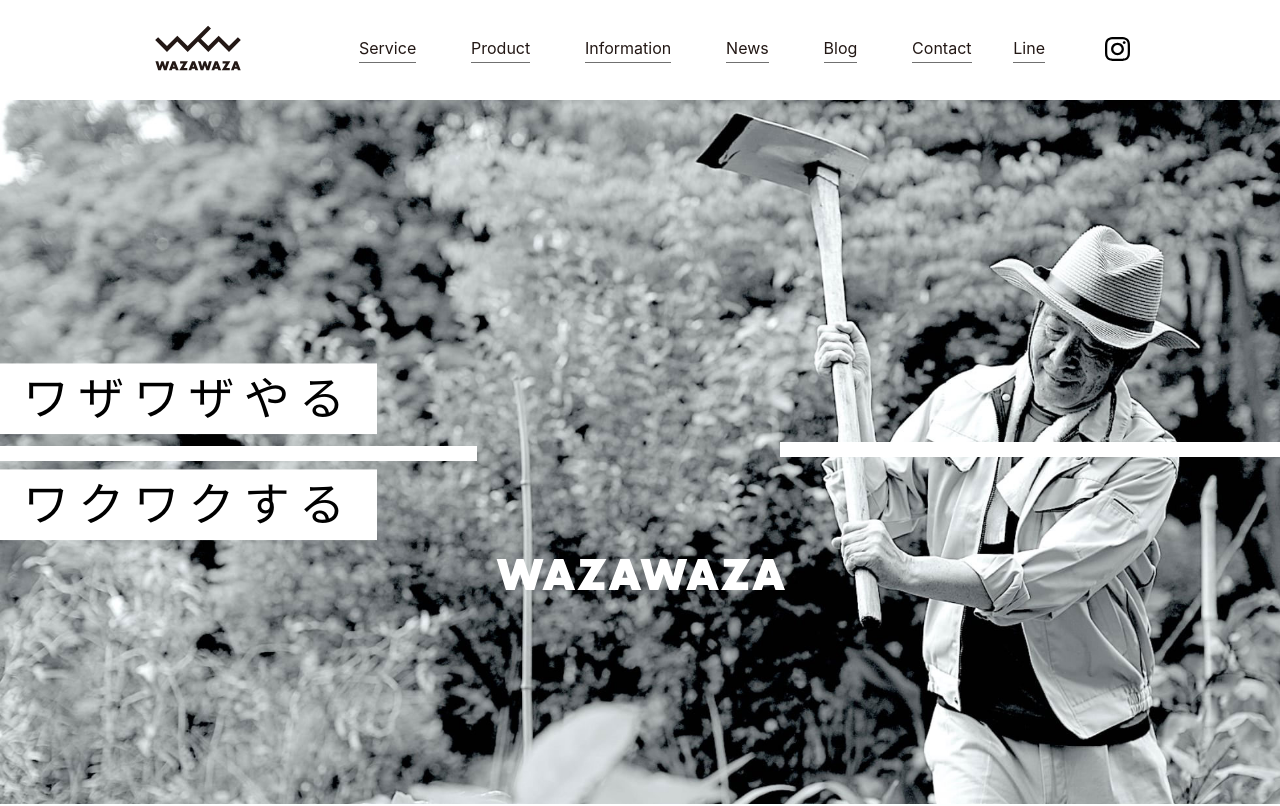
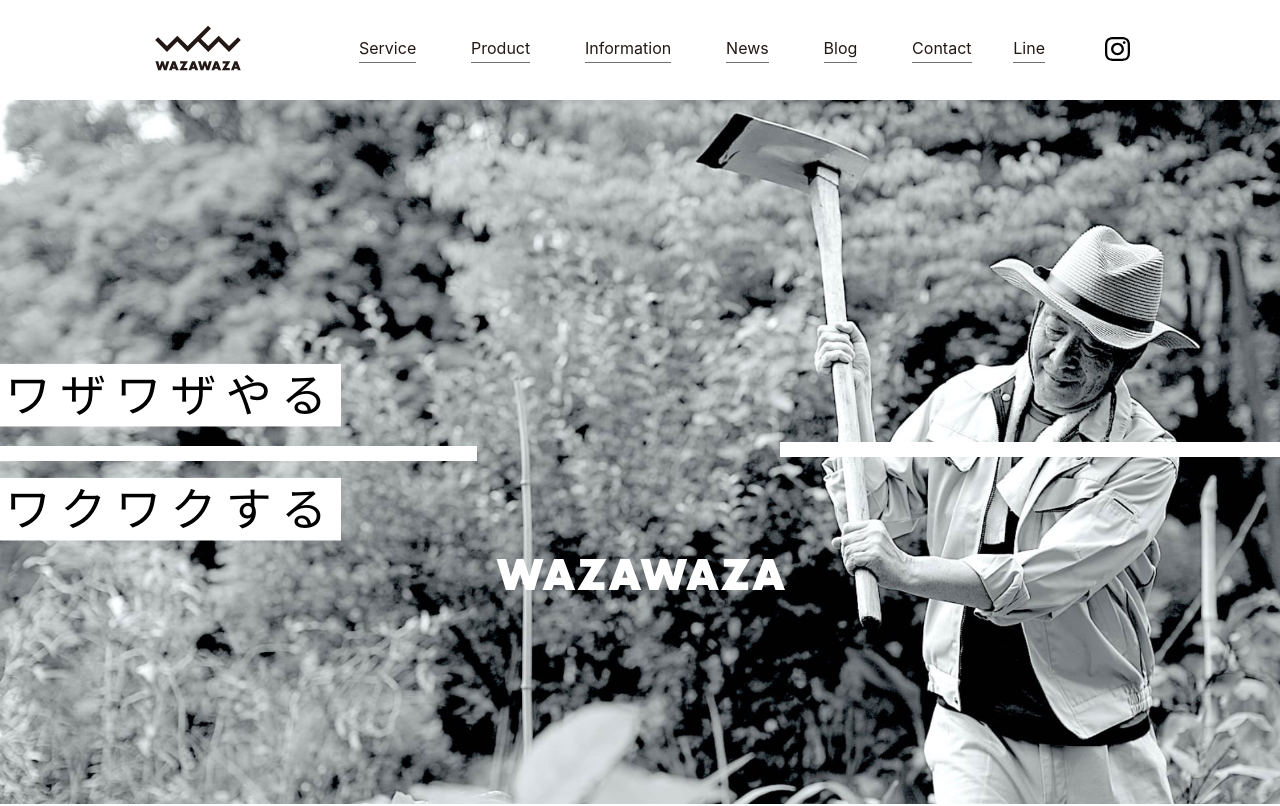
Before and after one commit to yamada-0320/wazawaza-corporate, a Next.js app: page / in a window 1280 px wide. Shown: the top 806 px of the page. Built offline with nearby package versions, Linux system fonts and the light colour scheme.

Commit message:
Update page.tsx

```diff
--- a/app/page.tsx
+++ b/app/page.tsx
@@ -31,26 +31,25 @@ export default function Home() {
     return () => observer.disconnect();
   }, []);
 
-  // 白帯のアニメーション（伸びながら通過する演出）
+  // 元サイトと同じ「等幅で滑らかに通り抜ける白帯」のアニメーション
   const barAnimation = {
-    hidden: { left: "-100%", right: "100%" },
+    hidden: { x: "-101%" },
     visible: {
-      left: ["-100%", "0%", "100%"],
-      right: ["100%", "0%", "-100%"],
+      x: "101%",
       transition: {
-        duration: 1.4,
-        ease: [0.77, 0, 0.175, 1],
+        duration: 1.2,
+        ease: [0.77, 0, 0.175, 1], // 元サイトと同一のイージング曲線
       },
     },
   };
 
-  // テキストのアニメーション（白帯通過の瞬間、即座に露出）
+  // 白帯が真ん中を通過した瞬間にテキストを表示（100%露出）
   const textAnimation = {
     hidden: { opacity: 0 },
     visible: {
       opacity: 1,
       transition: {
-        delay: 0.5, // 白帯が文字を覆った瞬間に100%表示
+        delay: 0.45,
         duration: 0.01,
       },
     },
@@ -70,10 +69,9 @@ export default function Home() {
                   position: "relative",
                   display: "inline-block",
                   overflow: "hidden",
-                  margin: "1rem 0",
                 }}
               >
-                {/* 白帯 */}
+                {/* スライドする白帯 */}
                 <motion.div
                   initial="hidden"
                   animate="visible"
@@ -81,12 +79,14 @@ export default function Home() {
                   style={{
                     position: "absolute",
                     top: 0,
-                    bottom: 0,
+                    left: 0,
+                    width: "100%",
+                    height: "100%",
                     background: "#fff",
                     zIndex: 2,
                   }}
                 />
-                {/* テキスト */}
+                {/* テキスト本体（白背景つき） */}
                 <motion.span
                   className="mv-passing-txt"
                   initial="hidden"
@@ -96,8 +96,6 @@ export default function Home() {
                     position: "relative",
                     zIndex: 1,
                     display: "block",
-                    background: "#fff",
-                    padding: "0.2em 0.5em",
                   }}
                 >
                   ワザワザやる
@@ -113,10 +111,9 @@ export default function Home() {
                   position: "relative",
                   display: "inline-block",
                   overflow: "hidden",
-                  margin: "1rem 0",
                 }}
               >
-                {/* 白帯 */}
+                {/* スライドする白帯 */}
                 <motion.div
                   initial="hidden"
                   animate="visible"
@@ -124,12 +121,14 @@ export default function Home() {
                   style={{
                     position: "absolute",
                     top: 0,
-                    bottom: 0,
+                    left: 0,
+                    width: "100%",
+                    height: "100%",
                     background: "#fff",
                     zIndex: 2,
                   }}
                 />
-                {/* テキスト */}
+                {/* テキスト本体（白背景つき） */}
                 <motion.span
                   className="mv-passing-txt"
                   initial="hidden"
@@ -139,8 +138,6 @@ export default function Home() {
                     position: "relative",
                     zIndex: 1,
                     display: "block",
-                    background: "#fff",
-                    padding: "0.2em 0.5em",
                   }}
                 >
                   ワクワクする
```
